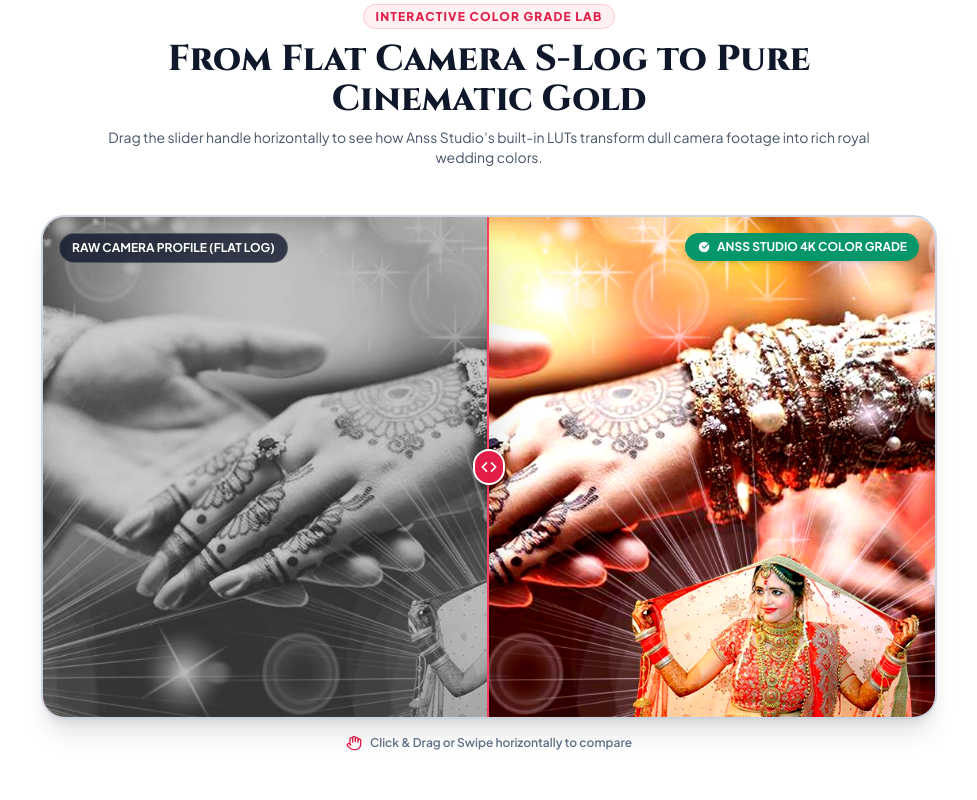
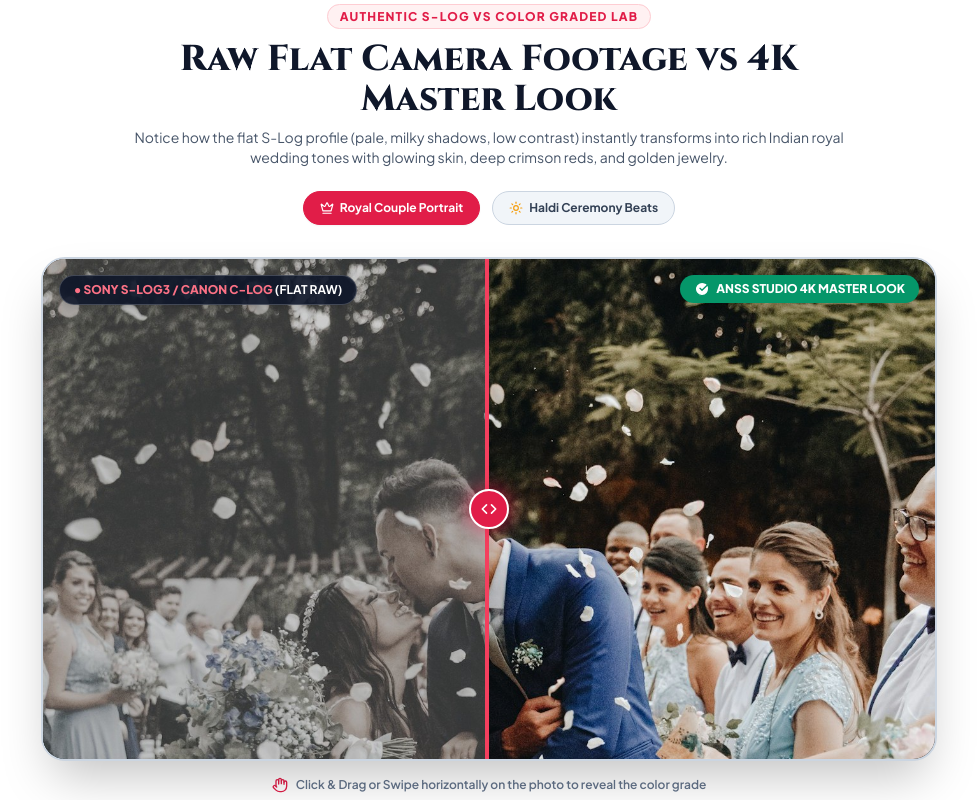
Before and after one commit to ajaynxt/anss-studio, a plain HTML site: page index.html in a window 1280 px wide. Shown: the part 1540-2340 px from the top of the page, without its empty margins (151-1128 px from the left). Drawn offline with nearby package versions, Linux system fonts and the light colour scheme.

Commit message:
Enhance: Clean unboxed logo at top, authentic S-Log raw camera slider with scene presets, and high-res wedding photos

```diff
--- a/app.js
+++ b/app.js
@@ -1,6 +1,6 @@
 // Anss Studio - Bright & Luxury Studio Experience Engine
 
-// ================= 1. PROJECT DATA CATALOG =================
+// ================= 1. PROJECT DATA CATALOG WITH REAL HIGH-RES WEDDING PHOTOS =================
 const projectsData = [
   {
     id: 'edius-master-2026',
@@ -8,7 +8,7 @@ const projectsData = [
     category: 'edius',
     badge: 'Edius Pro',
     badgeColor: 'bg-emerald-50 text-emerald-700 border-emerald-200',
-    image: './assets/edius-project.jpg',
+    image: './assets/slider-couple-graded.jpg',
     resolution: '4K / 60FPS',
     audio: 'Pre-synced Bollywood & Sufi',
     price: 11500,
@@ -22,7 +22,7 @@ const projectsData = [
     category: 'premiere',
     badge: 'Premiere Pro',
     badgeColor: 'bg-purple-50 text-purple-700 border-purple-200',
-    image: './assets/premiere-project.jpg',
+    image: './assets/wedding-bride.jpg',
     resolution: '4K UHD HDR',
     audio: 'Beat Marker Guided',
     price: 5999,
@@ -50,7 +50,7 @@ const projectsData = [
     category: 'fcp',
     badge: 'Final Cut Pro',
     badgeColor: 'bg-amber-50 text-amber-800 border-amber-200',
-    image: './assets/fcp-project.jpg',
+    image: './assets/wedding-palace.jpg',
     resolution: 'Apple ProRes 422',
     audio: 'Multi-Track Audio Sync',
     price: 11999,
@@ -120,7 +120,7 @@ const projectsData = [
     category: 'edius',
     badge: 'Edius Pro',
     badgeColor: 'bg-emerald-50 text-emerald-700 border-emerald-200',
-    image: './assets/edius-project.jpg',
+    image: './assets/wedding-haldi.jpg',
     resolution: '1080p / 4K Ready',
     audio: '20+ Hit Songs Pre-Cut',
     price: 6999,
@@ -134,7 +134,7 @@ const projectsData = [
     category: 'after-effects',
     badge: 'After Effects',
     badgeColor: 'bg-blue-50 text-blue-700 border-blue-200',
-    image: './assets/after-effects-project.jpg',
+    image: './assets/wedding-sangeet.jpg',
     resolution: '1080x1920 Vertical',
     audio: 'Trending Audio Cut',
     price: 3999,
@@ -161,12 +161,25 @@ document.addEventListener('DOMContentLoaded', () => {
   }
 });
 
-// ================= 3. BEFORE / AFTER COLOR GRADE SLIDER =================
+// ================= 3. BEFORE / AFTER COLOR GRADE SLIDER (PIXEL-PERFECT ACCURACY) =================
+function syncSliderImageDimensions() {
+  const wrapper = document.getElementById('sliderWrapper');
+  const rawImg = document.getElementById('rawImg');
+  if (wrapper && rawImg) {
+    rawImg.style.width = wrapper.clientWidth + 'px';
+    rawImg.style.height = wrapper.clientHeight + 'px';
+  }
+}
+
 function initBeforeAfterSlider() {
   const wrapper = document.getElementById('sliderWrapper');
   const beforeContainer = document.getElementById('beforeImageContainer');
   const handle = document.getElementById('sliderHandle');
   if (!wrapper || !beforeContainer || !handle) return;
+
+  // Sync image dimensions immediately and on resize
+  syncSliderImageDimensions();
+  window.addEventListener('resize', syncSliderImageDimensions);
 
   let isDragging = false;
 
@@ -195,7 +208,7 @@ function initBeforeAfterSlider() {
     isDragging = false;
   });
 
-  // Touch Support
+  // Touch Support for Mobile
   wrapper.addEventListener('touchstart', (e) => {
     isDragging = true;
     updateSlider(e.touches[0].clientX);
@@ -209,6 +222,37 @@ function initBeforeAfterSlider() {
   window.addEventListener('touchend', () => {
     isDragging = false;
   });
+}
+
+// Switch between Couple Varmala and Haldi comparison
+function switchComparisonPreset(preset) {
+  const rawImg = document.getElementById('rawImg');
+  const gradedImg = document.getElementById('gradedImg');
+  const btnCouple = document.getElementById('btnPresetCouple');
+  const btnHaldi = document.getElementById('btnPresetHaldi');
+
+  if (preset === 'couple') {
+    rawImg.src = './assets/slider-couple-raw.jpg';
+    gradedImg.src = './assets/slider-couple-graded.jpg';
+
+    btnCouple.classList.add('bg-rose-600', 'text-white', 'border-rose-600', 'shadow-sm');
+    btnCouple.classList.remove('bg-slate-100', 'text-slate-700', 'border-slate-300');
+
+    btnHaldi.classList.remove('bg-rose-600', 'text-white', 'border-rose-600', 'shadow-sm');
+    btnHaldi.classList.add('bg-slate-100', 'text-slate-700', 'border-slate-300');
+  } else if (preset === 'haldi') {
+    rawImg.src = './assets/slider-haldi-raw.jpg';
+    gradedImg.src = './assets/slider-haldi-graded.jpg';
+
+    btnHaldi.classList.add('bg-rose-600', 'text-white', 'border-rose-600', 'shadow-sm');
+    btnHaldi.classList.remove('bg-slate-100', 'text-slate-700', 'border-slate-300');
+
+    btnCouple.classList.remove('bg-rose-600', 'text-white', 'border-rose-600', 'shadow-sm');
+    btnCouple.classList.add('bg-slate-100', 'text-slate-700', 'border-slate-300');
+  }
+
+  // Re-sync after image switch
+  setTimeout(syncSliderImageDimensions, 100);
 }
 
 // ================= 4. LIVE SALES NOTIFICATION TOASTS =================
@@ -240,7 +284,6 @@ function initLiveSalesToasts() {
     index++;
   }
 
-  // First toast after 4s, then every 16s
   setTimeout(showNextToast, 4000);
   setInterval(showNextToast, 16000);
 }
@@ -250,7 +293,7 @@ function hideToast() {
   if (toast) toast.classList.add('-translate-x-full');
 }
 
-// ================= 5. RENDER PROJECT CARDS (BRIGHT DESIGN) =================
+// ================= 5. RENDER PROJECT CARDS (BRIGHT DESIGN WITH REAL PHOTOS) =================
 function renderProjects() {
   const container = document.getElementById('projectsGrid');
   if (!container) return;
--- a/index.html
+++ b/index.html
@@ -6,7 +6,7 @@
   <title>Anss Studio | Wedding Video Projects & 4K Stage LED Visuals (Delhi)</title>
 
   <!-- SEO & Social Meta -->
-  <meta name="description" content="Anss Studio is India's leading wedding project making studio in Delhi. Download 4K project packs for Premiere Pro, Edius, FCP, After Effects & 3D Stage LED Visuals.">
+  <meta name="description" content="Anss Studio is India's premier wedding project making studio in Delhi. Download 4K project packs for Premiere Pro, Edius, FCP, After Effects & 3D Stage LED Visuals.">
   <meta name="keywords" content="Anss Studio, Wedding video projects, Edius project, Premiere pro wedding template, FCP wedding project, After effects wedding invite, LED stage visuals, Delhi video editing studio">
   <meta property="og:title" content="Anss Studio | Wedding Video Projects & 4K Stage LED Visuals">
   <meta property="og:description" content="Ready-to-use 4K Wedding Projects for Premiere Pro, Edius, FCP, After Effects & 3D Stage Visuals. Instant Download.">
@@ -174,7 +174,7 @@
 </head>
 <body class="selection:bg-rose-500 selection:text-white">
 
-  <!-- ================= TOP BRIGHT VIP ANNOUNCEMENT RIBBON ================= -->
+  <!-- ================= TOP VIP ANNOUNCEMENT RIBBON ================= -->
   <div class="bg-gradient-to-r from-rose-600 via-rose-500 to-amber-500 text-white text-xs font-bold py-2.5 px-4 text-center flex items-center justify-center gap-3 shadow-sm relative z-50">
     <span class="bg-white text-rose-600 text-[10px] uppercase tracking-wider px-2.5 py-0.5 rounded-full font-extrabold shadow-sm">NEW 2026 RELEASE</span>
     <span>👑 Royal Wedding Edius 11 & Premiere Pro Master Projects Are Live! Instant Google Drive Access.</span>
@@ -188,14 +188,11 @@
   <header class="sticky top-0 z-40 bg-white/95 backdrop-blur-md border-b border-gray-200/80 shadow-sm transition-all duration-300">
     <div class="max-w-7xl mx-auto px-4 sm:px-6 lg:px-8 h-20 flex items-center justify-between gap-4">
 
-      <!-- Brand Logo -->
-      <a href="#" class="flex items-center gap-3 group">
-        <div class="relative w-12 h-12 rounded-xl bg-gradient-to-br from-rose-50 to-amber-50 p-1 border border-rose-200 flex items-center justify-center group-hover:border-rose-400 group-hover:shadow-md transition">
-          <img src="./assets/logo.png" alt="Anss Studio Logo" class="w-full h-full object-contain">
-          <span class="absolute -bottom-1 -right-1 w-3.5 h-3.5 bg-emerald-500 border-2 border-white rounded-full shadow" title="Studio Open in Delhi"></span>
-        </div>
+      <!-- Brand Logo (Clean & Unboxed) -->
+      <a href="#" class="flex items-center gap-3 group py-1">
+        <img src="./assets/logo.png" alt="Anss Studio" class="h-12 sm:h-14 w-auto object-contain transition-transform duration-300 group-hover:scale-105">
         <div>
-          <span class="text-xl sm:text-2xl font-black font-serif-title tracking-wider text-slate-900 flex items-center gap-1">
+          <span class="text-xl sm:text-2xl font-black font-serif-title tracking-wider text-slate-900 flex items-center gap-1 leading-tight">
             ANSS <span class="text-rose-600">STUDIO</span>
           </span>
           <span class="text-[9px] text-amber-700 tracking-[0.2em] block uppercase font-bold">Wedding & Stage Visuals</span>
@@ -327,7 +324,7 @@
 
               <!-- Monitor Screen (8 cols) -->
               <div class="lg:col-span-8 relative aspect-video bg-black overflow-hidden group cursor-pointer" onclick="openVideoModal('https://www.youtube.com/embed/ScMzIvxBSi4?autoplay=1', 'Royal Wedding Master Timeline Demo')">
-                <img src="./assets/premiere-project.jpg" alt="Video Timeline Preview" class="w-full h-full object-cover group-hover:scale-105 transition duration-700">
+                <img src="./assets/slider-couple-graded.jpg" alt="Video Timeline Preview" class="w-full h-full object-cover group-hover:scale-105 transition duration-700">
 
                 <div class="absolute top-4 left-4 bg-black/70 backdrop-blur-md px-3 py-1 rounded-full text-white text-[10px] font-bold uppercase tracking-wider flex items-center gap-2 border border-white/20">
                   <span class="w-2 h-2 rounded-full bg-rose-500 animate-ping"></span>
@@ -467,44 +464,57 @@
     </div>
   </div>
 
-  <!-- ================= INTERACTIVE BEFORE / AFTER COLOR GRADE LAB ================= -->
+  <!-- ================= INTERACTIVE BEFORE / AFTER COLOR GRADE LAB (ENHANCED & ACCURATE) ================= -->
   <section id="comparison" class="py-20 bg-white border-b border-slate-200">
     <div class="max-w-7xl mx-auto px-4 sm:px-6 lg:px-8">
 
-      <div class="text-center max-w-3xl mx-auto mb-12">
-        <span class="text-xs font-extrabold text-rose-600 uppercase tracking-widest bg-rose-50 px-3 py-1 rounded-full border border-rose-200">Interactive Color Grade Lab</span>
+      <div class="text-center max-w-3xl mx-auto mb-8">
+        <span class="text-xs font-extrabold text-rose-600 uppercase tracking-widest bg-rose-50 px-3 py-1 rounded-full border border-rose-200">Authentic S-Log vs Color Graded Lab</span>
         <h2 class="text-3xl sm:text-4xl font-extrabold font-serif-title text-slate-900 mt-3">
-          From Flat Camera S-Log to Pure Cinematic Gold
+          Raw Flat Camera Footage vs 4K Master Look
         </h2>
         <p class="text-slate-600 text-sm mt-2">
-          Drag the slider handle horizontally to see how Anss Studio’s built-in LUTs transform dull camera footage into rich royal wedding colors.
+          Notice how the flat S-Log profile (pale, milky shadows, low contrast) instantly transforms into rich Indian royal wedding tones with glowing skin, deep crimson reds, and golden jewelry.
         </p>
+
+        <!-- Scene Selector Pills -->
+        <div class="flex items-center justify-center gap-3 mt-6">
+          <button onclick="switchComparisonPreset('couple')" id="btnPresetCouple" class="px-4 py-2 rounded-full text-xs font-bold border transition bg-rose-600 text-white border-rose-600 shadow-sm flex items-center gap-1.5">
+            <i data-lucide="crown" class="w-3.5 h-3.5"></i>
+            <span>Royal Couple Portrait</span>
+          </button>
+          <button onclick="switchComparisonPreset('haldi')" id="btnPresetHaldi" class="px-4 py-2 rounded-full text-xs font-bold border transition bg-slate-100 text-slate-700 border-slate-300 hover:border-rose-400 flex items-center gap-1.5">
+            <i data-lucide="sun" class="w-3.5 h-3.5 text-amber-500"></i>
+            <span>Haldi Ceremony Beats</span>
+          </button>
+        </div>
       </div>
 
-      <!-- Before / After Interactive Slider Container -->
+      <!-- Before / After Interactive Slider Container (Pixel Perfect 16:9) -->
       <div class="max-w-4xl mx-auto">
-        <div id="sliderWrapper" class="relative rounded-3xl overflow-hidden aspect-[16/9] border-2 border-slate-300 shadow-xl select-none cursor-ew-resize">
+        <div id="sliderWrapper" class="relative rounded-3xl overflow-hidden aspect-[16/9] border-2 border-slate-300 shadow-2xl select-none cursor-ew-resize bg-black">
 
-          <!-- Image 2: AFTER (Full Color Graded) -->
-          <div class="absolute inset-0">
-            <img src="./assets/premiere-project.jpg" alt="After Color Grading" class="w-full h-full object-cover brightness-115 contrast-125 saturate-125">
-            <div class="absolute top-4 right-4 bg-emerald-600 text-white text-xs font-bold px-3 py-1.5 rounded-full shadow-md flex items-center gap-1.5">
-              <i data-lucide="check-circle" class="w-3.5 h-3.5 fill-white text-emerald-600"></i>
-              <span>ANSS STUDIO 4K COLOR GRADE</span>
-            </div>
+          <!-- Image 2: AFTER (Full Color Graded) - Background -->
+          <img id="gradedImg" src="./assets/slider-couple-graded.jpg" alt="After Color Grading" class="absolute inset-0 w-full h-full object-cover pointer-events-none">
+
+          <div class="absolute top-4 right-4 bg-emerald-600 text-white text-xs font-black px-3.5 py-1.5 rounded-full shadow-lg flex items-center gap-1.5 z-10 pointer-events-none">
+            <i data-lucide="check-circle" class="w-4 h-4 fill-white text-emerald-600"></i>
+            <span>ANSS STUDIO 4K MASTER LOOK</span>
           </div>
 
-          <!-- Image 1: BEFORE (Raw Flat Log Footage) -->
-          <div id="beforeImageContainer" class="absolute inset-0 w-1/2 overflow-hidden border-r-2 border-rose-500 shadow-2xl">
-            <img src="./assets/premiere-project.jpg" alt="Before Color Grading" class="w-full h-full object-cover filter grayscale contrast-75 brightness-90 max-w-none" style="width: 100%; height: 100%;">
-            <div class="absolute top-4 left-4 bg-slate-900/80 text-white text-xs font-bold px-3 py-1.5 rounded-full border border-white/20">
-              <span>RAW CAMERA PROFILE (FLAT LOG)</span>
+          <!-- Image 1: BEFORE (Raw Flat Log Footage) - Clipped by width -->
+          <div id="beforeImageContainer" class="absolute top-0 bottom-0 left-0 w-1/2 overflow-hidden border-r-4 border-rose-500 shadow-2xl z-20 pointer-events-none">
+            <!-- Exact size synced with sliderWrapper via JS to guarantee 100% pixel matching -->
+            <img id="rawImg" src="./assets/slider-couple-raw.jpg" alt="Before Color Grading" class="absolute top-0 left-0 h-full max-w-none pointer-events-none object-cover">
+
+            <div class="absolute top-4 left-4 bg-slate-900/90 text-white text-xs font-bold px-3.5 py-1.5 rounded-full border border-white/20 shadow-md">
+              <span class="text-rose-400 font-extrabold">● SONY S-LOG3 / CANON C-LOG</span> (FLAT RAW)
             </div>
           </div>
 
           <!-- Draggable Divider Handle -->
-          <div id="sliderHandle" class="absolute top-0 bottom-0 left-1/2 -ml-4 w-8 flex items-center justify-center pointer-events-none z-30">
-            <div class="w-9 h-9 rounded-full bg-rose-600 text-white font-bold flex items-center justify-center shadow-lg border-2 border-white">
+          <div id="sliderHandle" class="absolute top-0 bottom-0 left-1/2 -ml-5 w-10 flex items-center justify-center pointer-events-none z-30">
+            <div class="w-10 h-10 rounded-full bg-rose-600 text-white font-bold flex items-center justify-center shadow-[0_0_20px_rgba(225,29,72,0.8)] border-2 border-white">
               <i data-lucide="chevrons-left-right" class="w-5 h-5 text-white"></i>
             </div>
           </div>
@@ -513,7 +523,7 @@
 
         <div class="text-center mt-4 text-xs font-semibold text-slate-500 flex items-center justify-center gap-2">
           <i data-lucide="hand" class="w-4 h-4 text-rose-600"></i>
-          <span>Click & Drag or Swipe horizontally to compare</span>
+          <span>Click & Drag or Swipe horizontally on the photo to reveal the color grade</span>
         </div>
       </div>
 
@@ -659,7 +669,7 @@
 
       <!-- Project Cards Grid -->
       <div id="projectsGrid" class="grid grid-cols-1 md:grid-cols-2 lg:grid-cols-3 gap-8">
-        <!-- Rendered by app.js with bright styling -->
+        <!-- Rendered by app.js with high quality authentic photos -->
       </div>
 
     </div>
```
Also changed, not shown: assets/f1.jpg (added), assets/f2.jpg (added), assets/f3.jpg (added), assets/slider-couple-graded.jpg (added), assets/slider-couple-raw.jpg (added), assets/slider-haldi-graded.jpg (added), assets/slider-haldi-raw.jpg (added), assets/wedding-bride.jpg (added), assets/wedding-couple-graded.jpg (added), assets/wedding-couple-raw-log.jpg (added), assets/wedding-haldi-raw-log.jpg (added), assets/wedding-haldi.jpg (added), assets/wedding-palace.jpg (added), assets/wedding-sangeet.jpg (added), 1 more files.
